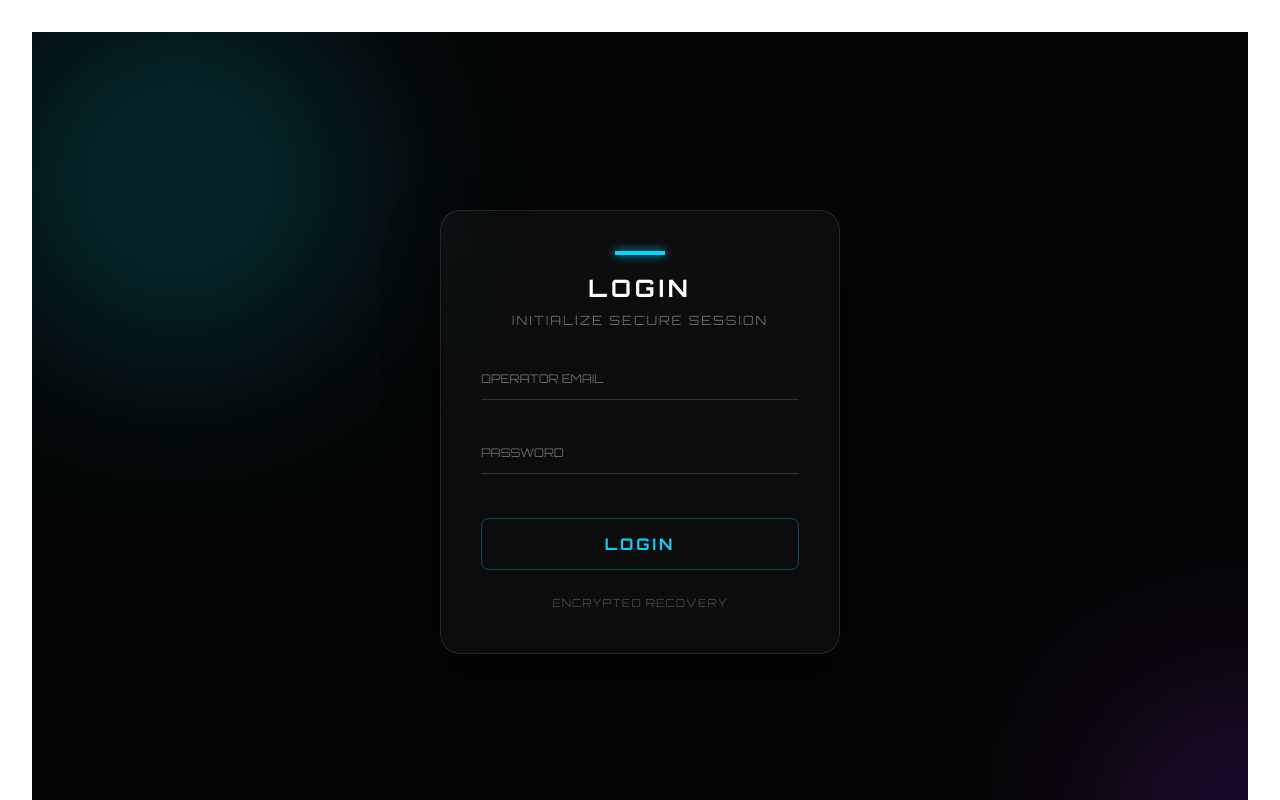
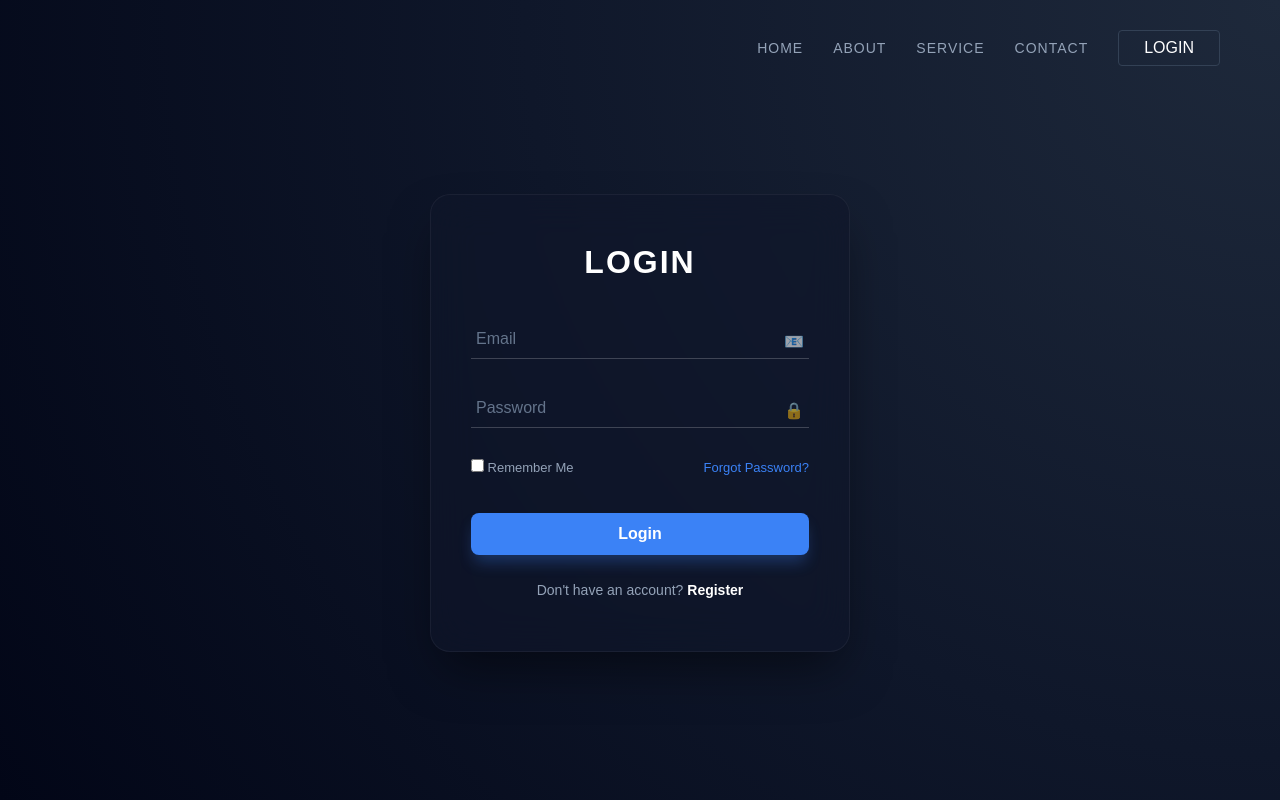
Before and after one commit to kairux108/Arcipe_frontend, a React (Vite) app: page / in a window 1280 px wide. Built offline with nearby package versions, Linux system fonts and the light colour scheme.

Commit message:
Login Fixed 1

```diff
--- a/src/components/Login/Login.css
+++ b/src/components/Login/Login.css
@@ -1,189 +1,176 @@
-/* --- GLOBAL RESET & FONT --- */
-@import url('https://fonts.googleapis.com/css2?family=Orbitron:wght@400;700&display=swap');
-
+/* 1. Global Reset - REMOVES ALL GAPS */
 * {
   margin: 0;
   padding: 0;
   box-sizing: border-box;
+  font-family: 'Poppins', sans-serif;
 }
 
-html, body, #root {
-  width: 100%;
-  height: 100%;
-  overflow-x: hidden;
+/* 2. Full Screen Background Container */
+.auth-wrapper {
+  width: 100vw;
+  height: 100vh;
+  display: flex;
+  flex-direction: column;
+  overflow: hidden;
+
+  /* UPDATED: Modern Dark Gradient */
+  background: radial-gradient(circle at top right, #1e293b, #0f172a, #020617);
+  background-size: cover;
+  position: fixed;
+  top: 0;
+  left: 0;
 }
 
-/* --- CONTAINER --- */
-.futuristic-container {
-  position: relative;
+/* 3. Navbar Styling */
+.navbar {
   width: 100%;
-  height: 100vh; /* Takes full viewport height */
-  background: #050505;
+  padding: 30px 60px;
   display: flex;
-  justify-content: center; /* Horizontally centers the box */
-  align-items: center;     /* Vertically centers the box */
-  overflow: hidden;
-  font-family: 'Orbitron', sans-serif;
+  justify-content: flex-end;
+  align-items: center;
+  z-index: 10;
 }
 
-/* --- ANIMATED ORBS --- */
-.orb {
-  position: absolute;
-  border-radius: 50%;
-  filter: blur(80px);
-  z-index: 0;
+.nav-links {
+  display: flex;
+  gap: 30px;
+  margin-right: 30px;
 }
 
-.orb-1 {
-  width: 400px;
-  height: 400px;
-  background: rgba(0, 212, 255, 0.15);
-  top: -100px;
-  left: -100px;
-  animation: drift 20s infinite alternate;
-}
-
-.orb-2 {
-  width: 300px;
-  height: 300px;
-  background: rgba(121, 40, 202, 0.2);
-  bottom: -50px;
-  right: -50px;
-  animation: drift 15s infinite alternate-reverse;
-}
-
-@keyframes drift {
-  from { transform: translate(0, 0); }
-  to { transform: translate(100px, 100px); }
-}
-
-/* --- GLASS BOX --- */
-.glass-box {
-  position: relative;
-  z-index: 1;
-  width: 100%;
-  max-width: 400px; /* Responsive cap */
-  padding: 40px;
-  background: rgba(255, 255, 255, 0.03);
-  backdrop-filter: blur(15px);
-  -webkit-backdrop-filter: blur(15px);
-  border: 1px solid rgba(255, 255, 255, 0.1);
-  border-radius: 20px;
-  box-shadow: 0 25px 50px rgba(0, 0, 0, 0.5);
-  text-align: center;
-  margin: 20px; /* Safety margin for small screens */
-}
-
-.cyber-line {
-  width: 50px;
-  height: 4px;
-  background: #00d4ff;
-  margin: 0 auto 15px;
-  box-shadow: 0 0 10px #00d4ff;
-}
-
-h2 {
-  color: #fff;
-  letter-spacing: 4px;
-  text-transform: uppercase;
-  margin-bottom: 5px;
-}
-
-p {
-  color: #666;
-  font-size: 0.8rem;
-  text-transform: uppercase;
-  letter-spacing: 2px;
-  margin-bottom: 30px;
-}
-
-/* --- INPUTS --- */
-.input-group {
-  position: relative;
-  margin-bottom: 35px;
-}
-
-.input-group input {
-  width: 100%;
-  padding: 10px 0;
-  font-size: 1rem;
-  color: #fff;
-  border: none;
-  border-bottom: 1px solid #333;
-  outline: none;
-  background: transparent;
-  transition: 0.5s;
-}
-
-.input-group label {
-  position: absolute;
-  top: 10px;
-  left: 0;
-  color: #666;
-  pointer-events: none;
-  transition: 0.4s ease;
-  text-transform: uppercase;
-  font-size: 0.75rem;
-}
-
-/* Floating Label Logic */
-.input-group input:focus ~ label,
-.input-group input:not(:placeholder-shown) ~ label {
-  top: -18px;
-  left: 0;
-  color: #00d4ff;
-  font-size: 0.7rem;
-}
-
-.input-group .bar {
-  position: absolute;
-  bottom: 0;
-  left: 0;
-  width: 0%;
-  height: 2px;
-  background: #00d4ff;
-  transition: 0.5s;
-  box-shadow: 0 0 10px #00d4ff;
-}
-
-.input-group input:focus ~ .bar {
-  width: 100%;
-}
-
-/* --- NEON BUTTON --- */
-.neon-btn {
-  background: transparent;
-  color: #00d4ff;
-  padding: 15px 30px;
-  border: 1px solid rgba(0, 212, 255, 0.3);
-  font-weight: bold;
-  letter-spacing: 3px;
-  cursor: pointer;
-  transition: 0.5s;
-  overflow: hidden;
-  position: relative;
-  width: 100%;
-  margin-top: 10px;
-}
-
-.neon-btn:hover {
-  background: #00d4ff;
-  color: #050505;
-  box-shadow: 0 0 10px #00d4ff, 0 0 40px #00d4ff;
-}
-
-/* --- FOOTER --- */
-.box-footer a {
-  display: inline-block;
-  margin-top: 25px;
-  color: #444;
+.nav-links a {
+  color: #94a3b8; /* UPDATED: Muted gray for dark mode */
   text-decoration: none;
-  font-size: 0.7rem;
+  font-size: 14px;
+  font-weight: 500;
   letter-spacing: 1px;
   transition: 0.3s;
 }
 
-.box-footer a:hover {
-  color: #00d4ff;
-  text-shadow: 0 0 5px #00d4ff;
+.nav-links a:hover {
+  color: #fff; /* Highlight on hover */
 }
+
+.nav-login-btn {
+  background: transparent;
+  border: 1px solid #334155; /* UPDATED: Subtle border */
+  color: #fff;
+  padding: 8px 25px;
+  border-radius: 4px;
+  cursor: pointer;
+  transition: 0.3s;
+}
+
+.nav-login-btn:hover {
+  background: rgba(255, 255, 255, 0.1);
+}
+
+/* 4. Perfect Centering Fix */
+.center-container {
+  flex: 1;
+  display: flex;
+  justify-content: center;
+  align-items: center;
+  padding-bottom: 50px;
+}
+
+/* 5. Glassmorphism Card */
+.glass-card {
+  width: 100%;
+  max-width: 420px;
+  padding: 50px 40px;
+  /* UPDATED: Darker frosting effect */
+  background: rgba(15, 23, 42, 0.6);
+  backdrop-filter: blur(20px);
+  -webkit-backdrop-filter: blur(20px);
+  border: 1px solid rgba(255, 255, 255, 0.05);
+  border-radius: 20px;
+  box-shadow: 0 25px 50px -12px rgba(0, 0, 0, 0.5);
+  text-align: center;
+  color: #fff;
+}
+
+.glass-card h1 {
+  font-size: 2rem;
+  margin-bottom: 40px;
+  letter-spacing: 2px;
+  font-weight: 600;
+}
+
+/* Form Elements */
+.input-box {
+  position: relative;
+  /* UPDATED: Subtle line color */
+  border-bottom: 1.5px solid rgba(255, 255, 255, 0.2);
+  margin-bottom: 30px;
+  transition: 0.3s;
+}
+
+.input-box:focus-within {
+  border-bottom-color: #3b82f6; /* Accent color on focus */
+}
+
+.input-box input {
+  width: 100%;
+  background: transparent;
+  border: none;
+  outline: none;
+  color: #fff;
+  padding: 10px 30px 10px 5px;
+  font-size: 16px;
+}
+
+.input-box input::placeholder {
+  color: #64748b; /* UPDATED: Darker placeholder */
+}
+
+.icon {
+  position: absolute;
+  right: 5px;
+  top: 10px;
+  opacity: 0.6;
+}
+
+.row-options {
+  display: flex;
+  justify-content: space-between;
+  font-size: 13px;
+  margin-bottom: 35px;
+  color: #94a3b8;
+}
+
+.row-options a {
+  color: #3b82f6; /* UPDATED: Modern blue accent */
+  text-decoration: none;
+}
+
+.btn-login {
+  width: 100%;
+  padding: 12px;
+  /* UPDATED: Solid modern blue */
+  background: #3b82f6;
+  border: none;
+  border-radius: 8px; /* Slightly more square/modern */
+  color: #fff;
+  font-weight: 600;
+  cursor: pointer;
+  transition: 0.3s;
+  box-shadow: 0 10px 15px -3px rgba(59, 130, 246, 0.3);
+}
+
+.btn-login:hover {
+  background: #2563eb;
+  transform: translateY(-1px);
+}
+
+.signup-link {
+  margin-top: 25px;
+  font-size: 14px;
+  color: #94a3b8;
+}
+
+.signup-link a {
+  font-weight: 600;
+  color: #fff;
+  text-decoration: none;
+}
--- a/src/components/Login/Login.jsx
+++ b/src/components/Login/Login.jsx
@@ -1,71 +1,49 @@
-import { useState } from 'react';
-import { useNavigate } from 'react-router-dom';
+import React from 'react';
 import './Login.css';
 
 function Login() {
-  const [email, setEmail] = useState('');
-  const [password, setPassword] = useState('');
-  const navigate = useNavigate();
+  return (
+    <div className="auth-wrapper">
+      {/* 1. Navbar */}
+      <nav className="navbar">
+        <div className="nav-links">
+          <a href="#">HOME</a>
+          <a href="#">ABOUT</a>
+          <a href="#">SERVICE</a>
+          <a href="#">CONTACT</a>
+        </div>
+        <button className="nav-login-btn">LOGIN</button>
+      </nav>
 
-  const handleLogin = (e) => {
-    e.preventDefault();
-    if (email && password) {
-      // Add a small delay for a "processing" feel if desired
-      navigate('/dashboard');
-    }
-  };
+      {/* 2. Centered Content Container */}
+      <main className="center-container">
+        <div className="glass-card">
+          <h1>LOGIN</h1>
 
-  return (
-    <div className="futuristic-container">
-      {/* Animated background elements */}
-      <div className="orb orb-1"></div>
-      <div className="orb orb-2"></div>
-
-      <div className="glass-box">
-        <div className="box-header">
-          <div className="cyber-line"></div>
-          <h2>Login</h2>
-          <p>Initialize secure session</p>
+          <form className="form-group">
+            <div className="input-box">
+              <input type="email" placeholder="Email" required />
+              <span className="icon">📧</span>
             </div>
 
-        <form onSubmit={handleLogin} className="cyber-form">
-          <div className="input-group">
-            <input
-              type="email"
-              required
-              value={email}
-              onChange={(e) => setEmail(e.target.value)}
-              placeholder=" "
-            />
-            <label>Operator Email</label>
-            <div className="bar"></div>
+            <div className="input-box">
+              <input type="password" placeholder="Password" required />
+              <span className="icon">🔒</span>
             </div>
 
-          <div className="input-group">
-            <input
-              type="password"
-              required
-              value={password}
-              onChange={(e) => setPassword(e.target.value)}
-              placeholder=" "
-            />
-            <label>Password</label>
-            <div className="bar"></div>
+            <div className="row-options">
+              <label><input type="checkbox" /> Remember Me</label>
+              <a href="#">Forgot Password?</a>
             </div>
 
-          <button type="submit" className="neon-btn">
-            <span></span>
-            <span></span>
-            <span></span>
-            <span></span>
-            LOGIN
-          </button>
+            <button type="submit" className="btn-login">Login</button>
+
+            <p className="signup-link">
+              Don't have an account? <a href="#">Register</a>
+            </p>
           </form>
-
-        <div className="box-footer">
-          <a href="#">ENCRYPTED RECOVERY</a>
         </div>
-      </div>
+      </main>
     </div>
   );
 }
```
Lines whose indentation alone changed are shown as unchanged.
